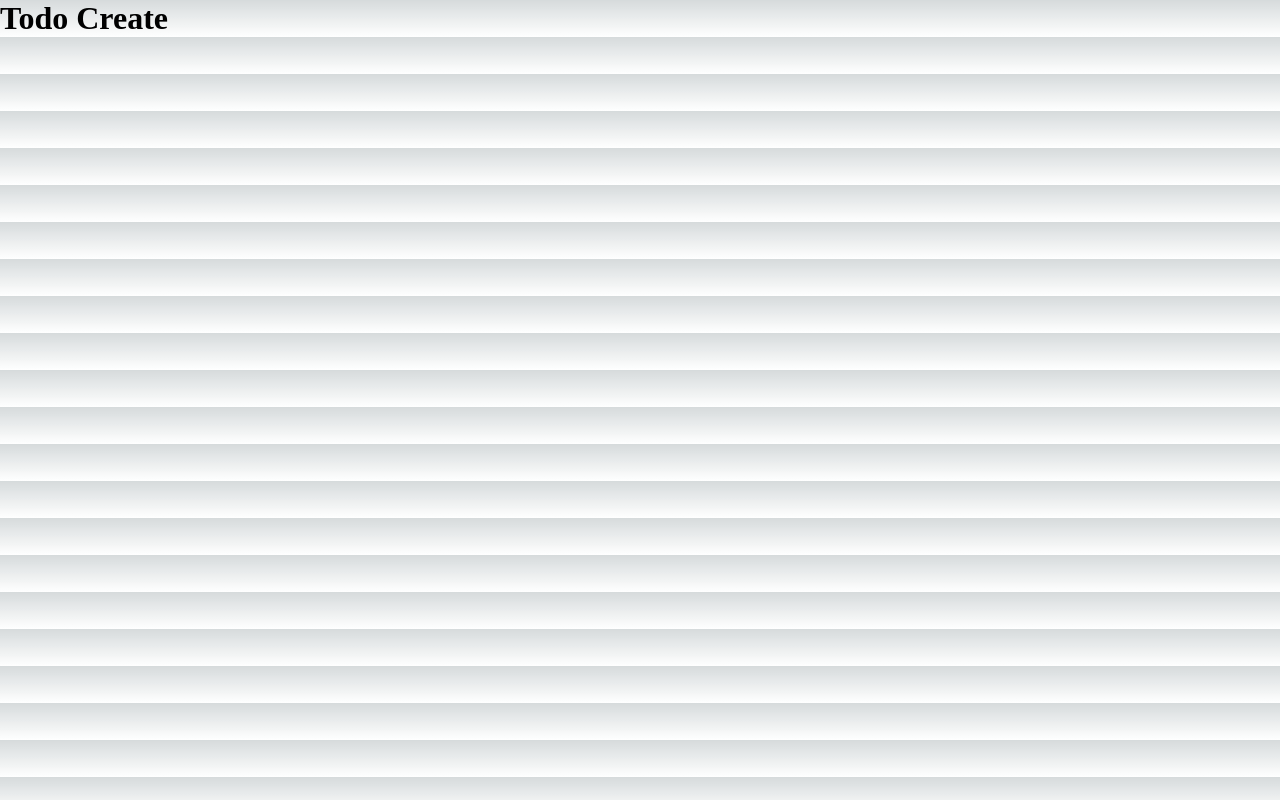
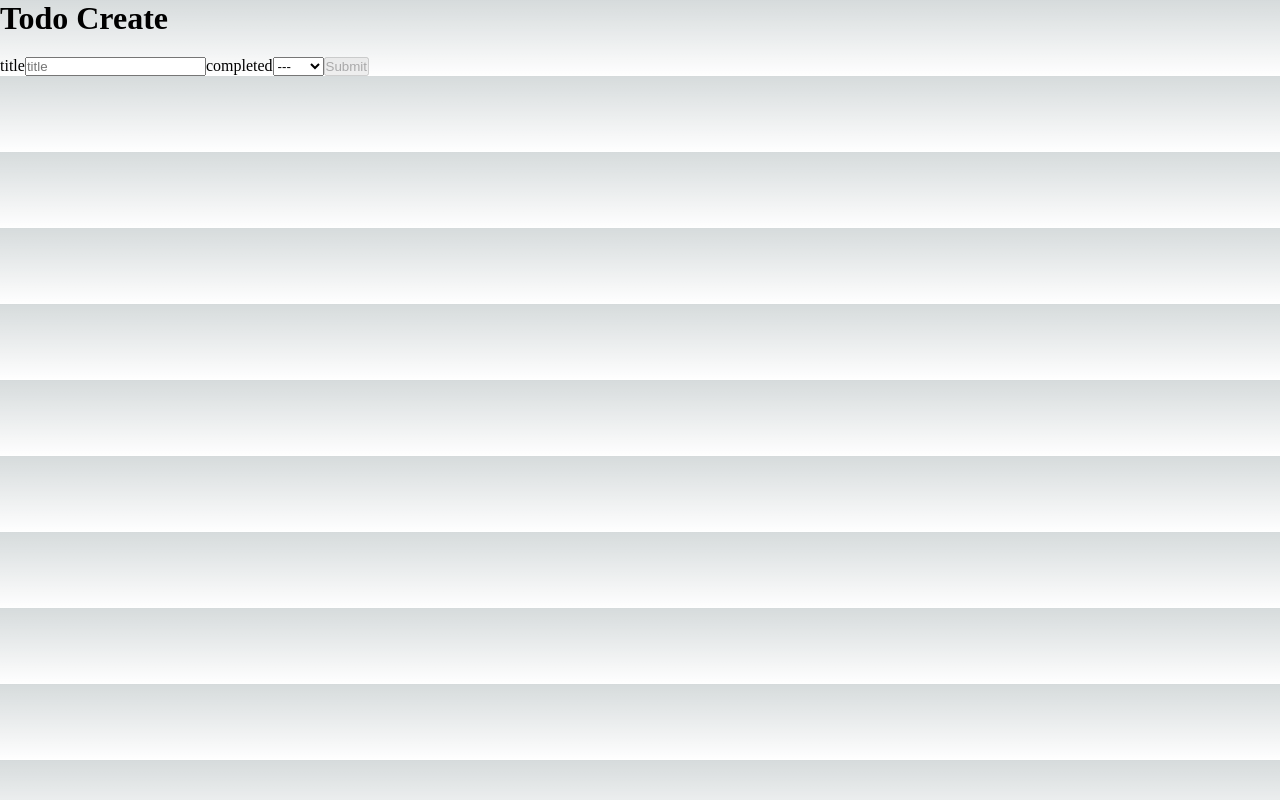
Before and after one commit to tk1351/next-playwright, a Next.js app: page /todo/create in a window 1280 px wide. Built offline with nearby package versions, Linux system fonts and the light colour scheme.

Commit message:
feat: Todo 作成画面実装

```diff
--- /dev/null
+++ b/hooks/useFormValidation.tsx
@@ -0,0 +1,36 @@
+import { useEffect, useState } from "react";
+import { checkRequired } from "@/lib/todo/validation";
+
+export const useFormValidation = () => {
+  const [titleValue, setTitleValue] = useState("");
+  const [completedValue, setCompletedValue] = useState("");
+  const [formErrorMessages, setFormErrorMessages] = useState<string[]>([]);
+  const [isDisabled, setIsDisabled] = useState(true);
+
+  const validateValue = (value: string) => {
+    return checkRequired(value);
+  };
+
+  useEffect(() => {
+    const initialTitleErrorMessage = validateValue(titleValue);
+    const initialCompletedErrorMessage = validateValue(completedValue);
+    setFormErrorMessages((prevState) => {
+      const newState = [...prevState];
+      newState[0] = initialTitleErrorMessage;
+      newState[1] = initialCompletedErrorMessage;
+      return newState;
+    });
+  }, [titleValue, completedValue]);
+
+  useEffect(() => {
+    setIsDisabled(formErrorMessages.some((message) => message !== ""));
+  }, [formErrorMessages]);
+
+  return {
+    titleValue,
+    setTitleValue,
+    completedValue,
+    setCompletedValue,
+    isDisabled,
+  };
+};
--- a/lib/todo/index.ts
+++ b/lib/todo/index.ts
@@ -22,3 +22,16 @@ export const getTodo = async (id: string): Promise<Todo> => {
     async (response) => (await response.json()) as Todo,
   );
 };
+
+export const createTodo = async (
+  title: string,
+  completed: boolean,
+): Promise<Todo> => {
+  return await fetch(`${BASE_URL}`, {
+    method: "POST",
+    body: JSON.stringify({
+      title,
+      completed,
+    }),
+  }).then(async (response) => (await response.json()) as Todo);
+};
--- /dev/null
+++ b/lib/todo/validation.ts
@@ -0,0 +1,7 @@
+/**
+ * 入力された文字が空文字の場合にエラーメッセージを返す
+ * @param value
+ */
+export const checkRequired = (value: string) => {
+  return value === "" ? "入力してください" : "";
+};
--- /dev/null
+++ b/pages/components/Modal/index.tsx
@@ -0,0 +1,15 @@
+import { FC } from "react";
+import Link from "next/link";
+
+type Props = {
+  open: boolean;
+};
+
+export const Modal: FC<Props> = (props) => {
+  const { open } = props;
+  return (
+    <dialog open={open}>
+      <Link href="/">Home</Link>
+    </dialog>
+  );
+};
--- a/pages/todo/create/index.tsx
+++ b/pages/todo/create/index.tsx
@@ -1,7 +1,60 @@
+import { ChangeEventHandler, FormEventHandler, useState } from "react";
+import { createPortal } from "react-dom";
+import { Stack } from "@/pages/components/Stack";
+import { createTodo } from "@/lib/todo";
+import { useFormValidation } from "@/hooks/useFormValidation";
+import { Modal } from "@/pages/components/Modal";
+
 export default function TodoCreate() {
+  const [showModal, setShowModal] = useState(false);
+
+  // title, completed のフォームが空文字でない場合にのみ submit 可能
+  const {
+    titleValue,
+    completedValue,
+    setTitleValue,
+    setCompletedValue,
+    isDisabled,
+  } = useFormValidation();
+
+  const handleChangeInput: ChangeEventHandler<HTMLInputElement> = (event) => {
+    setTitleValue(event.target.value);
+  };
+
+  const handleChangeSelect: ChangeEventHandler<HTMLSelectElement> = (event) => {
+    setCompletedValue(event.target.value);
+  };
+
+  const stringToBoolean = (value: string) => {
+    return value === "true";
+  };
+
+  const handleSubmit: FormEventHandler<HTMLFormElement> = async (event) => {
+    event.preventDefault();
+    if (isDisabled) return;
+    await createTodo(titleValue, stringToBoolean(completedValue));
+    setShowModal(true);
+  };
+
   return (
-    <div>
+    <Stack>
       <h1>Todo Create</h1>
-    </div>
+      <form onSubmit={handleSubmit}>
+        <label>
+          title
+          <input type="text" placeholder="title" onChange={handleChangeInput} />
+        </label>
+        <label>
+          completed
+          <select onChange={handleChangeSelect}>
+            <option value="">---</option>
+            <option value="true">true</option>
+            <option value="false">false</option>
+          </select>
+        </label>
+        <button disabled={isDisabled}>Submit</button>
+      </form>
+      {showModal && createPortal(<Modal open={showModal} />, document.body)}
+    </Stack>
   );
 }
```
Also changed, not shown: 2 other files (tests, documents, lock files or other folders).
